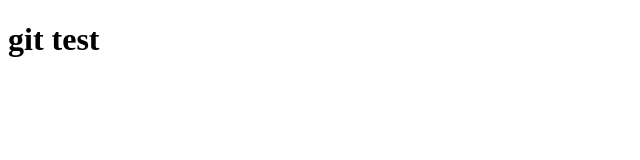
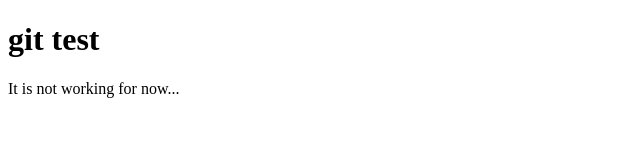
Before and after one commit to milanhtec/hello-world, a plain HTML site: page index.html in a window 1280 px wide. Shown: the whole page, without its empty margins (0-640 px from the left). Drawn offline with Linux system fonts and the light colour scheme.

Commit message:
testing ssh #2

```diff
--- a/index.html
+++ b/index.html
@@ -8,5 +8,6 @@
 </head>
 <body>
     <h1>git test</h1>
+    <p>It is not working for now...</p>
 </body>
 </html>
```
